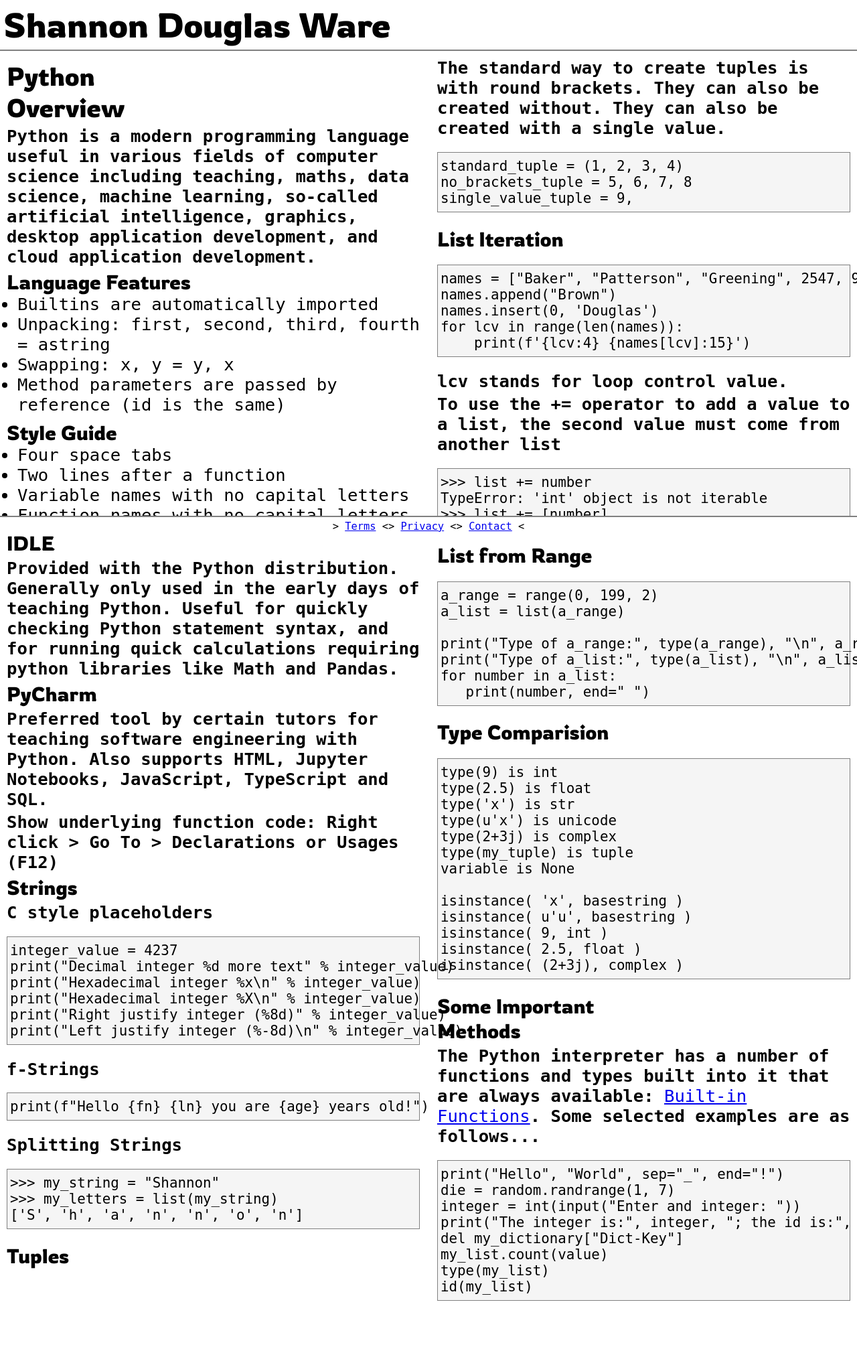
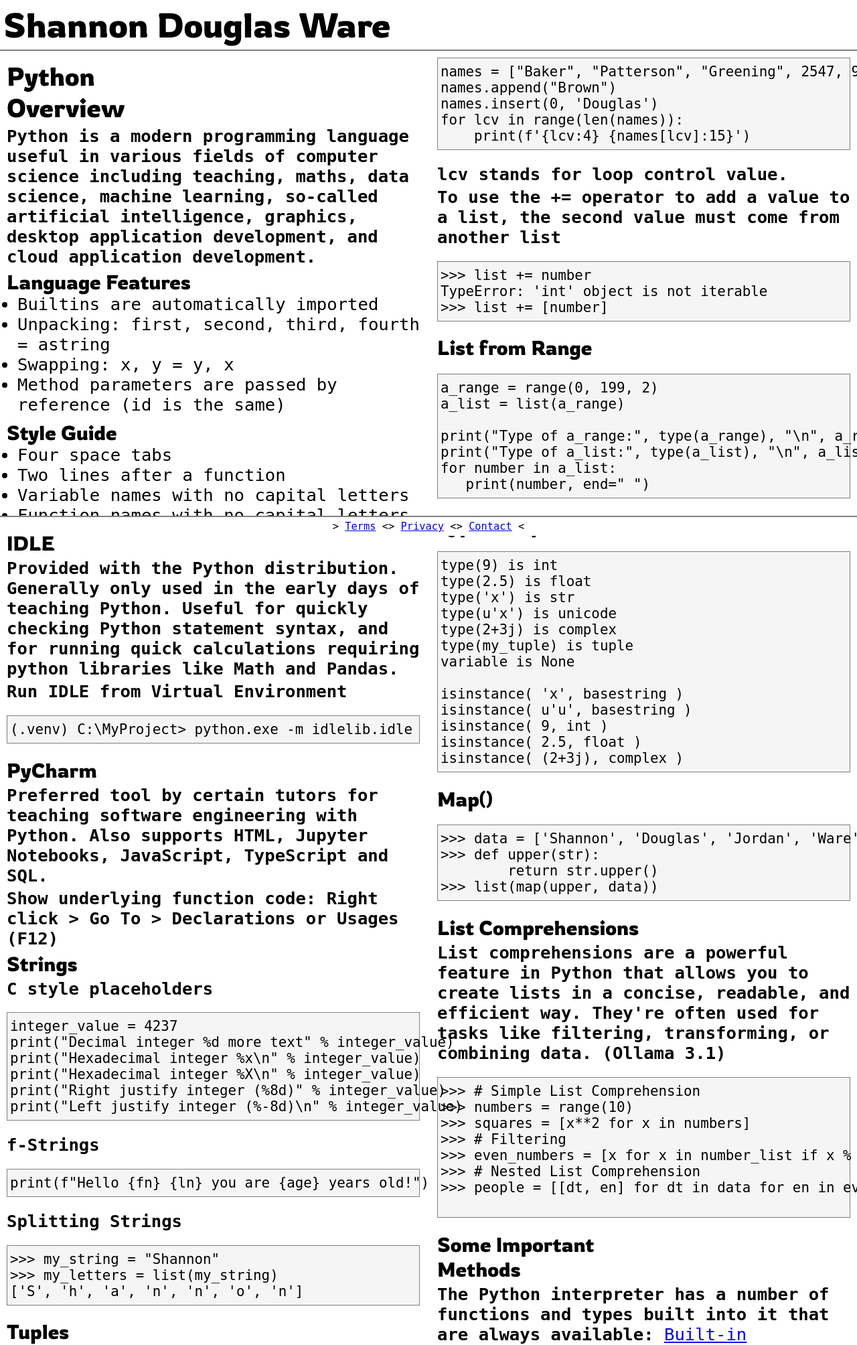
Before and after one commit to spycebot/alex-freberg-cv, a Flask app: page /one-page-python in a window 1280 px wide; the page is wider, and only the part inside the window is pictured. Shown: the top 2008 px of that part at 67% size. Before the commit the page ends 1942 px from the top of that part, so only its background shows below. Run offline with Flask 3, Linux system fonts and the light colour scheme; some web fonts are replaced.

Commit message:
Minor changes to C# and Python pages

```diff
--- a/templates/one-page-csharp.html
+++ b/templates/one-page-csharp.html
@@ -9,7 +9,8 @@
 {% block body %}
 
 <section class="columnar">
-    <p>In the abstract, rest assured that a problem was solved.</p>
+    <p>C# (c-sharp) is the flagship language of Microsoft's .NET framework. C# is useful for making console apps, desktop GUI apps, Web apps, and video games.</p>
+    <p>In my experience C# is not as fast as JavaScript or Python, but it is much easier and more memory safe than its predecessor C++.</p>
 
     <h2>C# (C Sharp) One Page</h2>
     <p>C# operates. This one page presents points to bear in mind when entering a technical exam.</p>
@@ -37,7 +38,7 @@
         An interpolated string must begin with a $ (dollar sign).
     </p>
     <p>
-        C# is an extensible programming language becasuse Each class you create becomes a new type you can use to
+        C# is an extensible programming language because each class you create becomes a new type you can use to
         create objects.
     </p>
     <p>Member access operator (.)</p>
--- a/templates/one-page-python.html
+++ b/templates/one-page-python.html
@@ -34,6 +34,10 @@
     <p>Provided with the Python distribution. Generally only used in the early days of teaching Python.
         Useful for quickly checking Python statement syntax, and for running quick calculations requiring python libraries like Math and Pandas.
     </p>
+
+    <p>Run IDLE from Virtual Environment</p>
+
+    <pre>(.venv) C:\MyProject> python.exe -m idlelib.idle</pre>
 
     <h3>PyCharm</h3>
 
@@ -109,6 +113,27 @@
 isinstance( 2.5, float )
 isinstance( (2+3j), complex )</pre>
 
+    <h3>Map()</h3>
+
+    <pre>>>> data = ['Shannon', 'Douglas', 'Jordan', 'Ware', 'Baker']
+>>> def upper(str):
+	return str.upper()
+>>> list(map(upper, data))</pre>
+
+    <h3>List Comprehensions</h3>
+
+    <p>List comprehensions are a powerful feature in Python that allows you to create lists in a concise, readable, and
+efficient way. They're often used for tasks like filtering, transforming, or combining data. (Ollama 3.1)</p>
+
+    <pre>>>> # Simple List Comprehension
+>>> numbers = range(10)
+>>> squares = [x**2 for x in numbers]
+>>> # Filtering
+>>> even_numbers = [x for x in number_list if x % 2 == 0]
+>>> # Nested List Comprehension
+>>> people = [[dt, en] for dt in data for en in even_numbers]
+    </pre>
+
     <h3>Some Important Methods</h3>
 
     <p>The Python interpreter has a number of functions and types built into it that are always available: <a href="https://docs.python.org/3/library/functions.html">Built-in Functions</a>.
```
